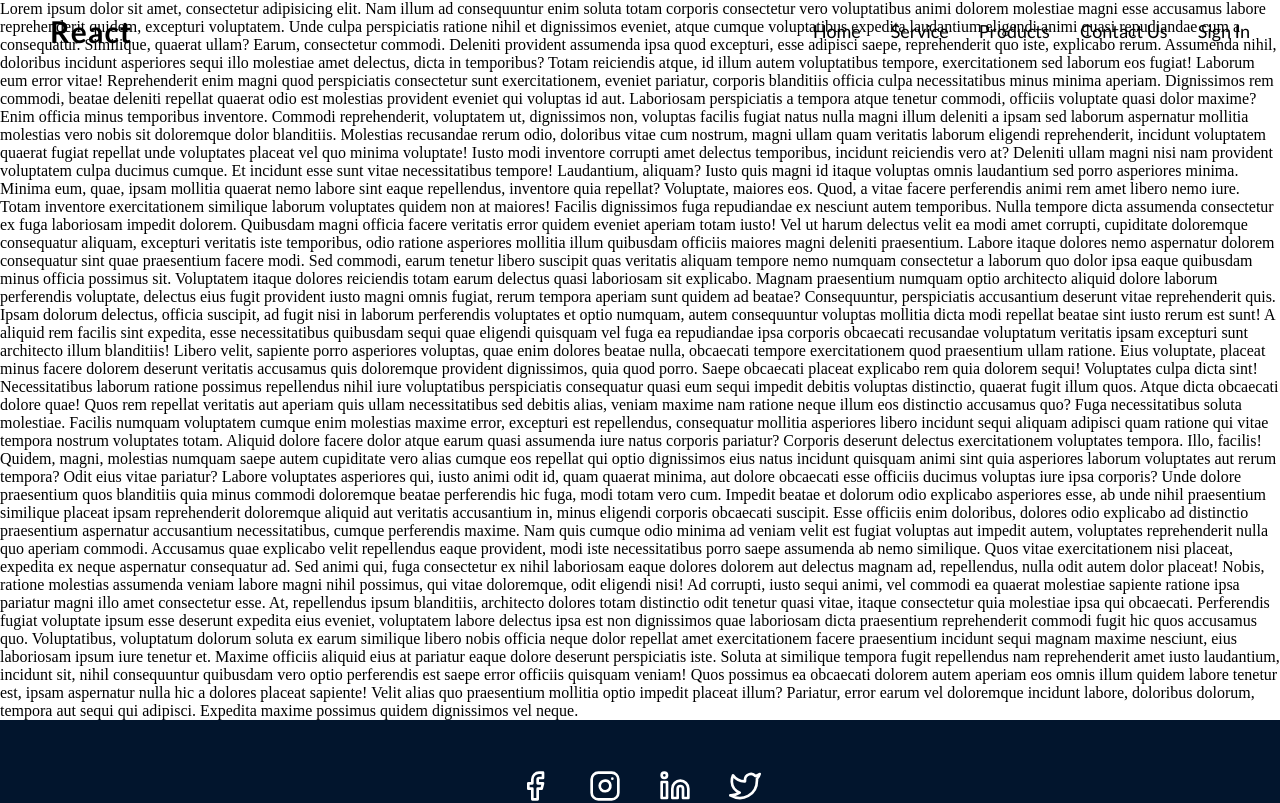
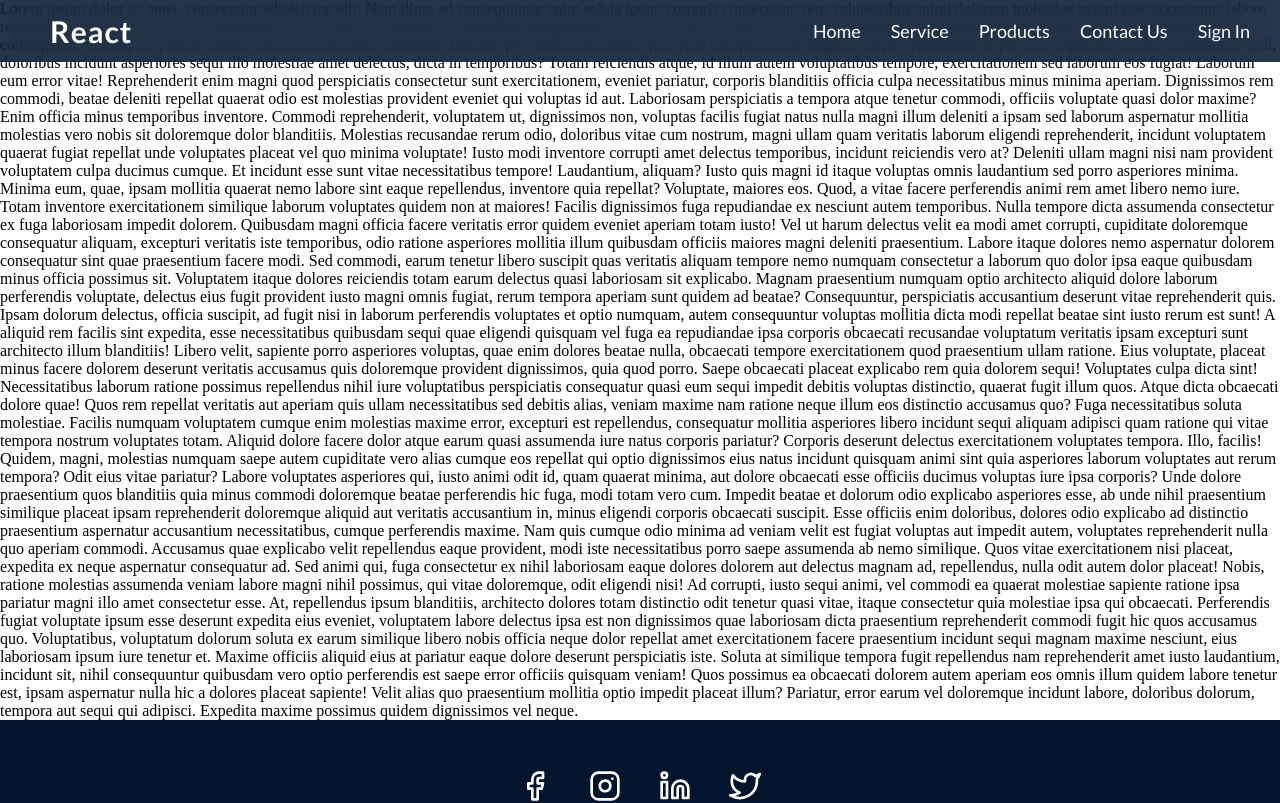
Before and after one commit to AishwaryVishwakarma/dairy-farm, a React (Vite) app: page / in a window 1280 px wide. Shown: the top 803 px of the page. Built offline with nearby package versions, Linux system fonts and the light colour scheme.

Commit message:
css changes

```diff
--- a/src/components/Navbar/styles.module.scss
+++ b/src/components/Navbar/styles.module.scss
@@ -1,4 +1,8 @@
 .navbar {
+  color: #ffffff;
+  background: rgba(2, 21, 45, 0.85);
+  backdrop-filter: blur(15px);
+  -webkit-backdrop-filter: blur1(15px);
   display: flex;
   align-items: center;
   padding: 10px 20px 10px 50px;
@@ -194,15 +198,3 @@
     }
   }
 }
-
-// .light {
-//   color: var(--almost-black);
-//   background-color: #ffffff;
-// }
-
-.dark {
-  color: #ffffff;
-  background: rgba(2, 21, 45, 0.85);
-  backdrop-filter: blur(15px);
-  -webkit-backdrop-filter: blur1(15px);
-}
```
